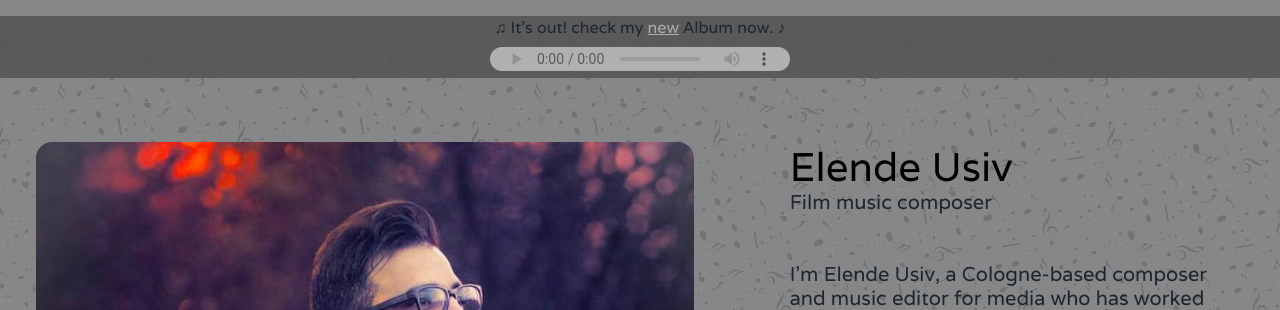
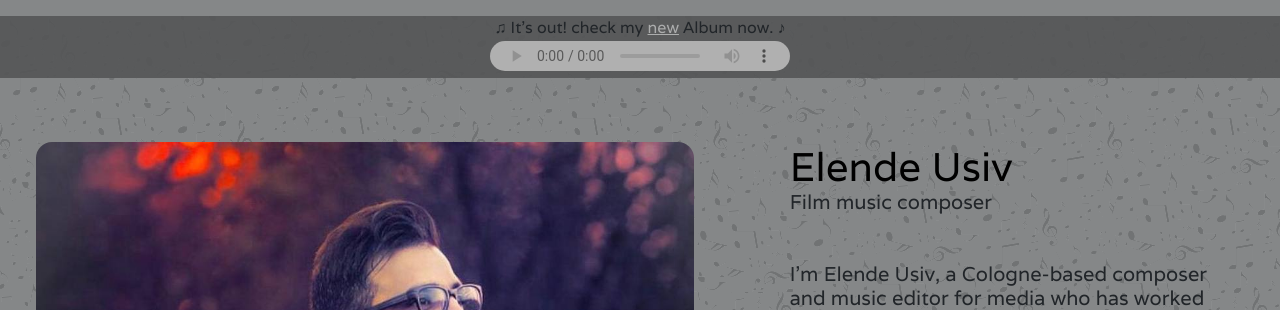
Before and after one commit to Mo-Inalo/elende-usiv.de, a PHP site: page /index.php in a window 1280 px wide. Shown: the part 126-436 px from the top of the page. Run offline with PHP 8.4, Linux system fonts and the light colour scheme; some libraries are stand-ins or nearby versions.

Commit message:
finale Abarbeitung 28

```diff
--- a/css_my/stylesheet.css
+++ b/css_my/stylesheet.css
@@ -306,8 +306,8 @@ option {
 
 audio {
 
-    padding-top: 6px;
-    filter: sepia(10%) saturate(10%) grayscale(1) contrast(40%) invert(0%);
+
+    filter: sepia(10%) saturate(10%) grayscale(1) contrast(80%) invert(25%);
     width: 300px;
     height: 30px;
 
```
